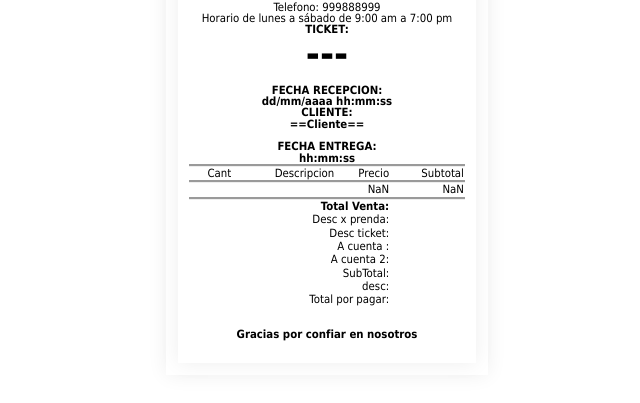
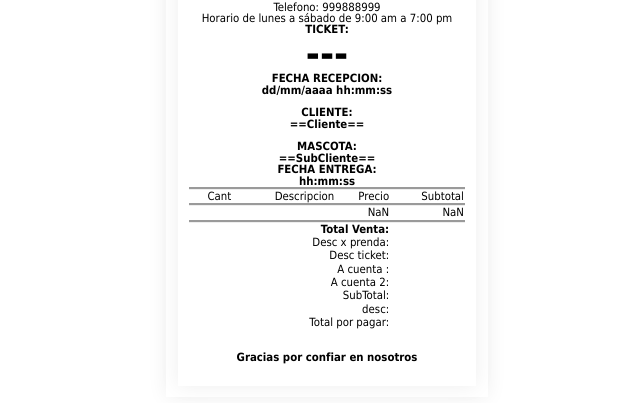
Before and after one commit to TickeVirtual/POS, a plain HTML site: page index.html in a window 1280 px wide. Shown: the part 151-554 px from the top of the page, without its empty margins (313-953 px from the left). Drawn offline with Linux system fonts and the light colour scheme.

Commit message:
Update index.html

```diff
--- a/index.html
+++ b/index.html
@@ -260,6 +260,7 @@ img#impresoraButton {
         // Obtener los valores de los parámetros
         var nro_boleta = params.has('boleta') ? params.get('boleta') : "---";
         var nombre_cliente = params.has('cliente') ? params.get('cliente') : "==Cliente==";
+        var subcliente = params.has('subcliente') ? params.get('subcliente') : "==SubCliente==";
         var telefono = params.has('telefono') ? params.get('telefono') : "==Cliente==";
         var codigo_pais = params.has('codigo_pais') ? params.get('codigo_pais') : "==Cliente==";
         var fecha = params.has('fecha') ? params.get('fecha') : "dd/mm/aaaa hh:mm:ss";
@@ -358,16 +359,23 @@ img#impresoraButton {
             <b>TICKET:<br>
             <h1 class="nro_boleta" id="nro_boleta_id" ></h1>
          </div>
-        <div class="fecharecep">
-            <p class="fecha">
 
-                <b>FECHA RECEPCION:<br>
-                <b id="fecha"></b>
+
+        <div class="ticket">
+            <b>FECHA RECEPCION:<br>
+            <b id="fecha"></b>
+            </div>
+          <div class="ticket">
             <br>
             <b>CLIENTE:<br>
             <b id="nombre_client"></b>
+              </div>
 
-        </div>
+          <div class="ticket">
+            <br>
+            <b>MASCOTA:<br>
+            <b id="subcliente"></b>
+              </div>
 
         <div class="label">
             <p class="fecha_entrega">
@@ -545,6 +553,7 @@ document.getElementById('impresoraButton').addEventListener('click', printTicket
         var nroBoletaElement = document.getElementById("nro_boleta_id").textContent = nro_boleta;
         var fechaElement = document.getElementById("fecha").textContent = fecha;
         var nombre_clientElement = document.getElementById("nombre_client").textContent = nombre_cliente;
+        var subclienteElement = document.getElementById("subcliente").textContent = subcliente;
         var fecha_entregaElement = document.getElementById("fecha_entrega").textContent = fecha_entrega;
 
 
```
